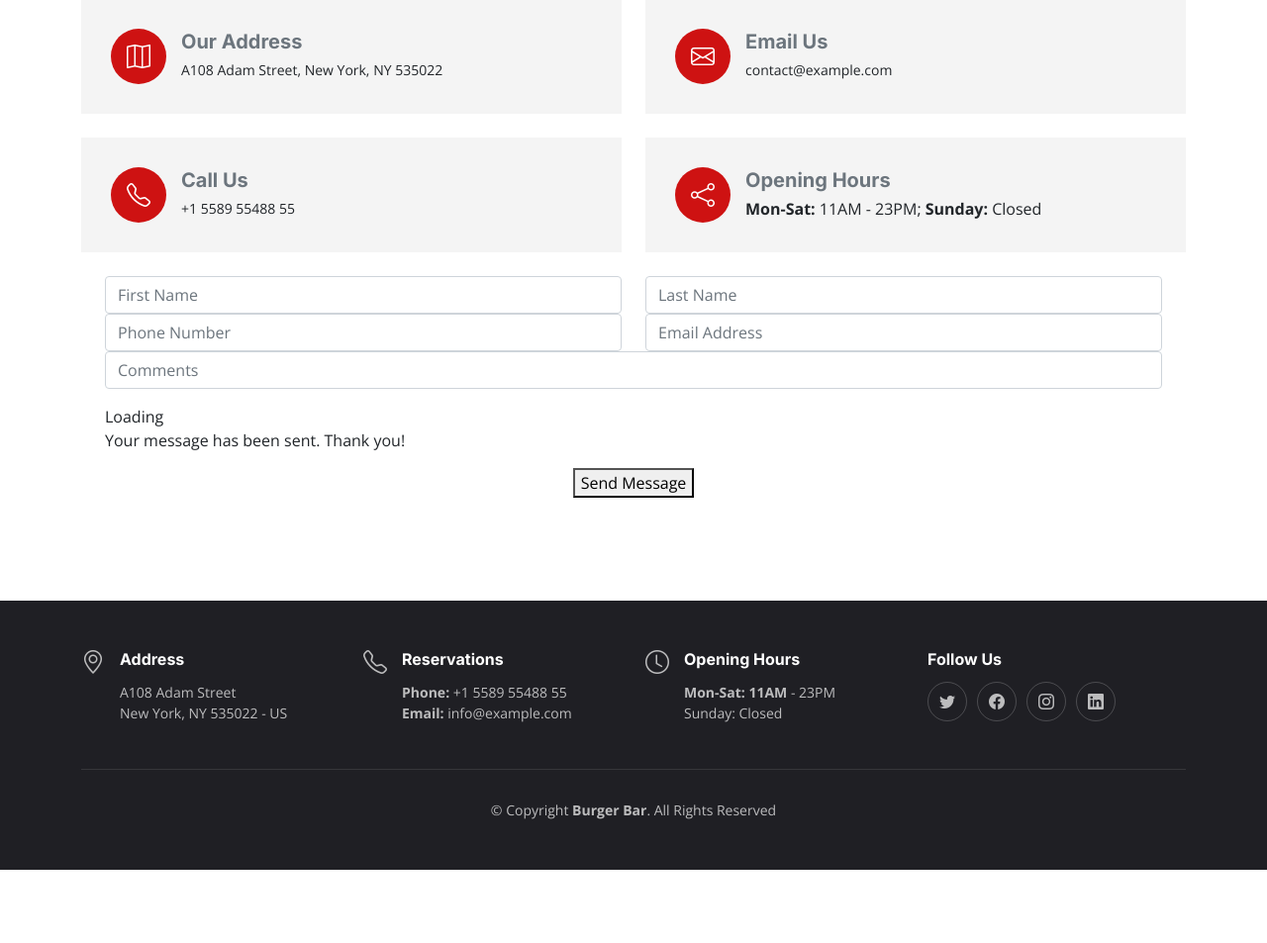
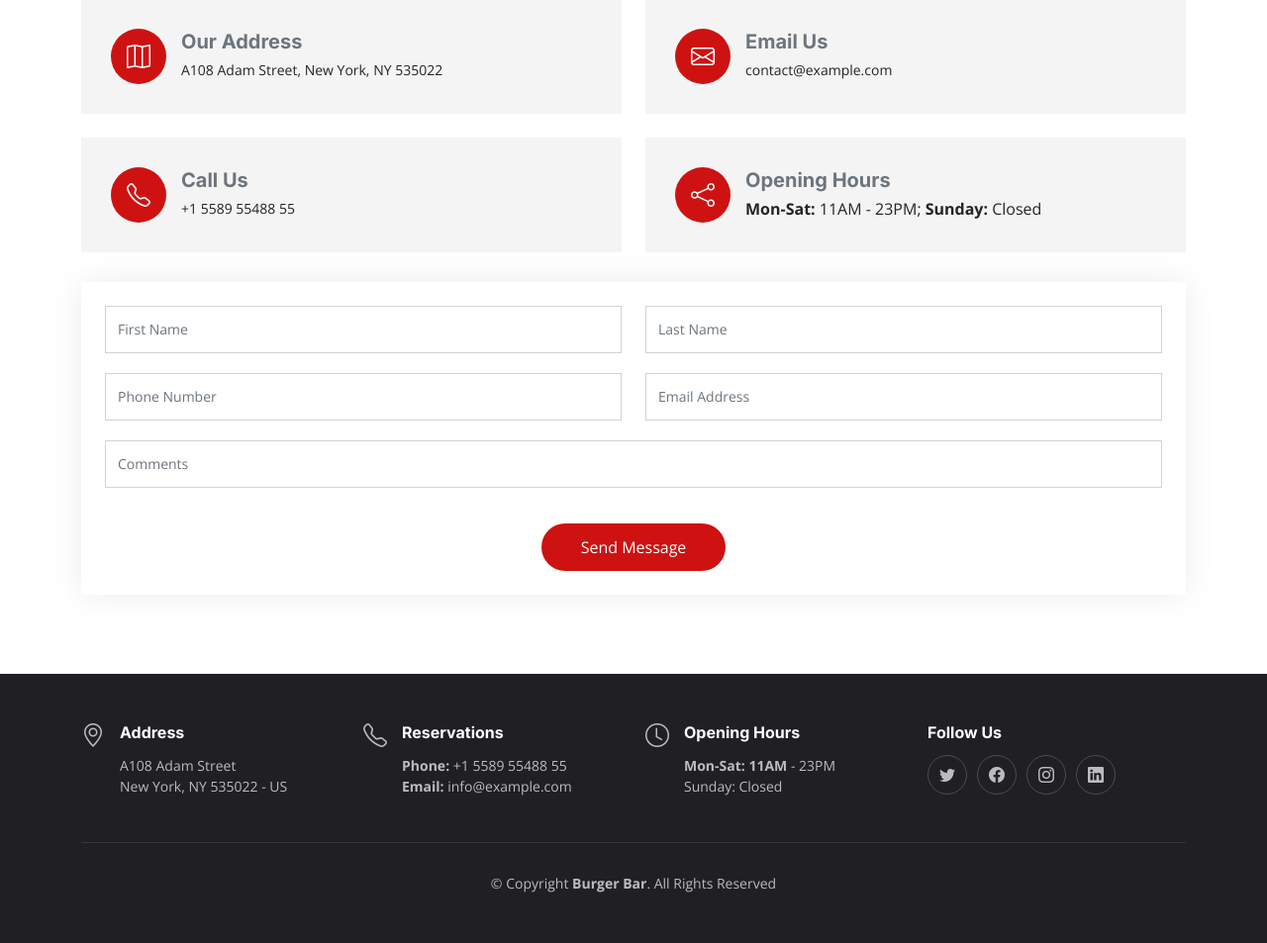
Before and after one commit to LADCode2021/pp4-burger-bar, a Django app: page / in a window 1280 px wide. Shown: the part 3214-4167 px from the top of the page at 99% size. Before the commit the page ends 4093 px from the top, so only its background shows below. Run offline with Django 3.2, Linux system fonts and the light colour scheme.

Commit message:
Fix broken index.html contact form css.

```diff
--- a/booking/templates/booking/index.html
+++ b/booking/templates/booking/index.html
@@ -384,7 +384,7 @@
 
     </div>
 
-    <form method="POST" action="contact" role="form" class="php-email-form p-3 p-md-4">
+    <form method="POST" action="contact" role="form" class="make-booking-form p-3 p-md-4">
       {% csrf_token %}
       <div class="row">
         <div class="col-xl-6 form-group">
```
